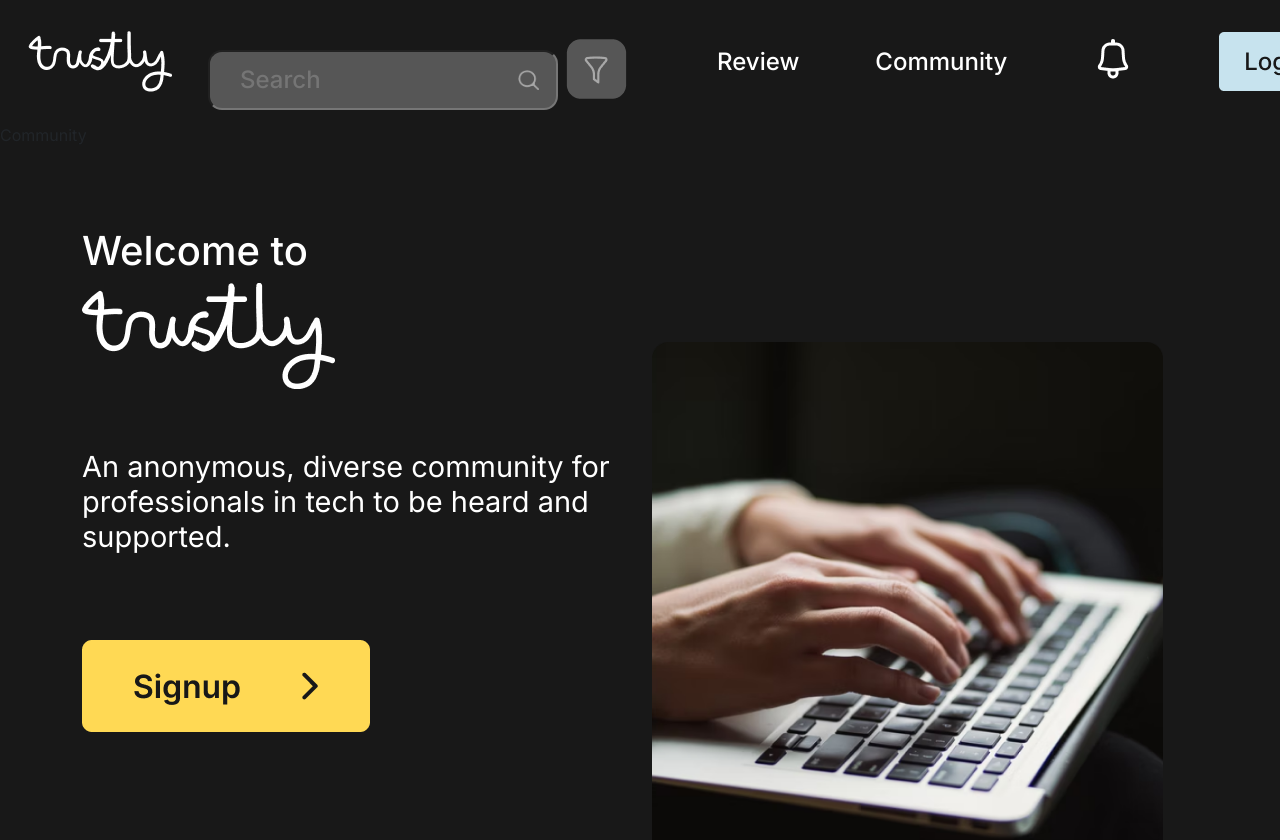
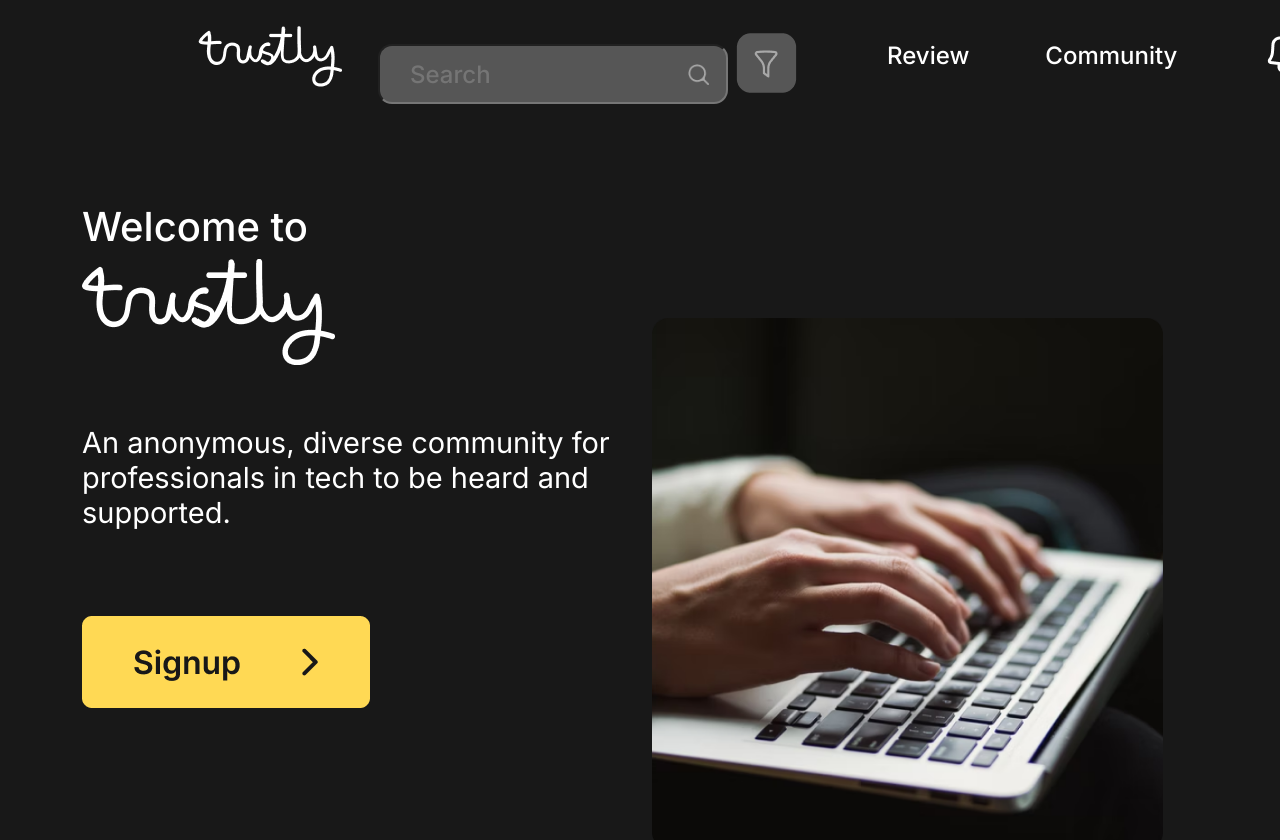
Before and after one commit to samke1iso/trustly-app, a React (Create React App) app: page /community in a window 1280 px wide. Shown: the top 840 px of the page. Built offline with nearby package versions, Linux system fonts and the light colour scheme.

Commit message:
fixing navbar

```diff
--- a/package.json
+++ b/package.json
@@ -10,7 +10,7 @@
     "react": "^18.1.0",
     "react-bootstrap": "^2.4.0",
     "react-dom": "^18.1.0",
-    "react-router-dom": "^5.3.0",
+    "react-router-dom": "^6.3.0",
     "react-scripts": "5.0.1",
     "web-vitals": "^2.1.4"
   },
--- a/src/App.js
+++ b/src/App.js
@@ -1,16 +1,36 @@
 
-import Navbarbefore from './Navbar/Navbarbefore';
-import Homepage from "./Pages/homepage/Homepage";
-import Footer from './footer/footer-main';
+import { BrowserRouter as Route, Switch,} from "react-router-dom";
+import Home from "./Pages/homepage/Home";
+import Reviews from "./Pages/Reviews";
+import Community from "./Pages/Community";
+import Login from "./Pages/login/Login";
+import Navbarbefore from "./Navbar/Navbarbefore";
+import Footer from "./footer/footer-main";
 
 import './App.css';
 
 function App() {
   return (
     <div className="App">
-<Navbarbefore/>
-<Homepage/>
-<Footer/>
+      <Navbarbefore/>
+      <Home/>
+      <div>
+        <Switch>
+          <Route path="/home">
+            <Home />
+          </Route>
+          <Route path="/reviews">
+            <Reviews />
+          </Route>
+          <Route path="/community">
+            <Community />
+          </Route>
+          <Route path="/login">
+            <Login />
+          </Route>
+        </Switch>
+      </div>
+      <Footer/>
     </div>
   );
 }
--- a/src/Navbar/Navbarbefore.js
+++ b/src/Navbar/Navbarbefore.js
@@ -1,8 +1,12 @@
 import React, { Component } from "react";
 import { Navbar, Container, Nav } from "react-bootstrap";
-import { BrowserRouter as Router, Route, Switch, Link } from "react-router-dom";
+import {
+BrowserRouter as Router,
 
-import Homepage from "../Pages/homepage/Homepage";
+  Link,
+} from "react-router-dom";
+
+import Homepage from "../Pages/homepage/Home";
 import Reviews from "../Pages/Reviews";
 import Community from "../Pages/Community";
 import Login from "../Pages/login/Login";
@@ -27,7 +31,7 @@
             className="gap-3 px-3"
           >
             <Container>
-              <Navbar.Brand href="#home">
+              <Navbar.Brand href="/">
                 <img className="main-logo" src={logo} alt="logo" />
               </Navbar.Brand>
               <Navbar.Toggle aria-controls="navbarScroll" />
@@ -36,7 +40,7 @@
                   <div className="ml-70">
                     <SearchBar />
                   </div>
-                  <Nav.Link as={Link} to="/homepage">
+                  <Nav.Link as={Link} to="/home">
                     {" "}
                     <img
                       className="filter"
@@ -70,22 +74,7 @@
             </Container>
           </Navbar>
         </div>
-        <div>
-          <Switch>
-            <Route path="/homepage">
-              <Homepage />
-            </Route>
-            <Route path="/reviews" >
-              <Reviews />
-            </Route>
-            <Route path="/community" >
-              <Community />
-            </Route>
-            <Route path="/login">
-              <Login />
-            </Route>
-          </Switch>
-        </div>
+
       </Router>
     );
   }
--- a/src/Navbar/navbar.css
+++ b/src/Navbar/navbar.css
@@ -3,7 +3,7 @@
         padding: none;
         width: 1512px;
         height: 123px;
-        display: flex;
+        display: inline-block;
         background-color: #181818;
         font-size: 24px;
         background-color: #181818;
--- a/src/Pages/Community.js
+++ b/src/Pages/Community.js
@@ -1,9 +1,7 @@
-import React, { Component } from "react";
+import React from "react";
 
-export default class Community extends Component {
- render(){ return (
-    <div>Community</div>
-  )
-}
+const Community = () => {
+  return <div className="community">Community</div>;
+};
 
-}
+export default Community;
--- a/src/Pages/Reviews.js
+++ b/src/Pages/Reviews.js
@@ -1,8 +1,8 @@
-import React from 'react'
+import React from 'react';
 
 const Reviews = () => {
   return (
-    <div>Reviews</div>
+    <div><h1>Reviews</h1></div>
   )
 }
 
--- a/src/Pages/homepage/Homepage.js
+++ b/src/Pages/homepage/Home.js
@@ -2,15 +2,18 @@
 import Intro from "./intro";
 import Intro2 from "./intro2";
 import Intro3 from "./intro3";
+//import Navbarbefore from '../../Navbar/Navbarbefore';
+//import Footer from '../../footer/footer-main';
 
-const Homepage = () => {
+const Home = () => {
   return (
-    <div>
+    <div id="home">
       <Intro />
       <Intro2 />
       <Intro3 />
+
     </div>
   );
 }
 
-export default Homepage
+export default Home
--- a/src/Pages/homepage/intro.js
+++ b/src/Pages/homepage/intro.js
@@ -1,4 +1,5 @@
 import React from 'react';
+import { Link } from "react-router-dom";
 import Container from "react-bootstrap/Container";
 import Row from "react-bootstrap/Row";
 import Col from "react-bootstrap/Col";
@@ -9,7 +10,9 @@
 
 import "./introstyles.css";
 
+
 const Intro = () => {
+
   return (
     <div className="intro-section">
       <Container bg="dark">
@@ -21,7 +24,11 @@
               An anonymous, diverse community for professionals in tech to be
               heard and supported.
             </p>
-            <img className="signupbtn" src={signupbtn} alt="Trustly" />
+            <Link to="login"><img
+              className="signupbtn"
+              src={signupbtn}
+              alt="Trustly"
+            /></Link>
           </Col>
           <Col sm>
             <img className="introimage" src={typing} alt="Trustly" />
@@ -47,4 +54,5 @@
   );
 }
 
+
 export default Intro
--- a/src/Pages/login/Login.js
+++ b/src/Pages/login/Login.js
@@ -1,8 +1,8 @@
-import React from 'react'
+import React from 'react';
 
 const Login = () => {
   return (
-    <div>Login</div>
+    <div id="login"><h1>Login</h1></div>
   )
 }
 
```
Also changed, not shown: src/index.js (+5 -4 lines), 1 other file (tests, documents, lock files or other folders).
